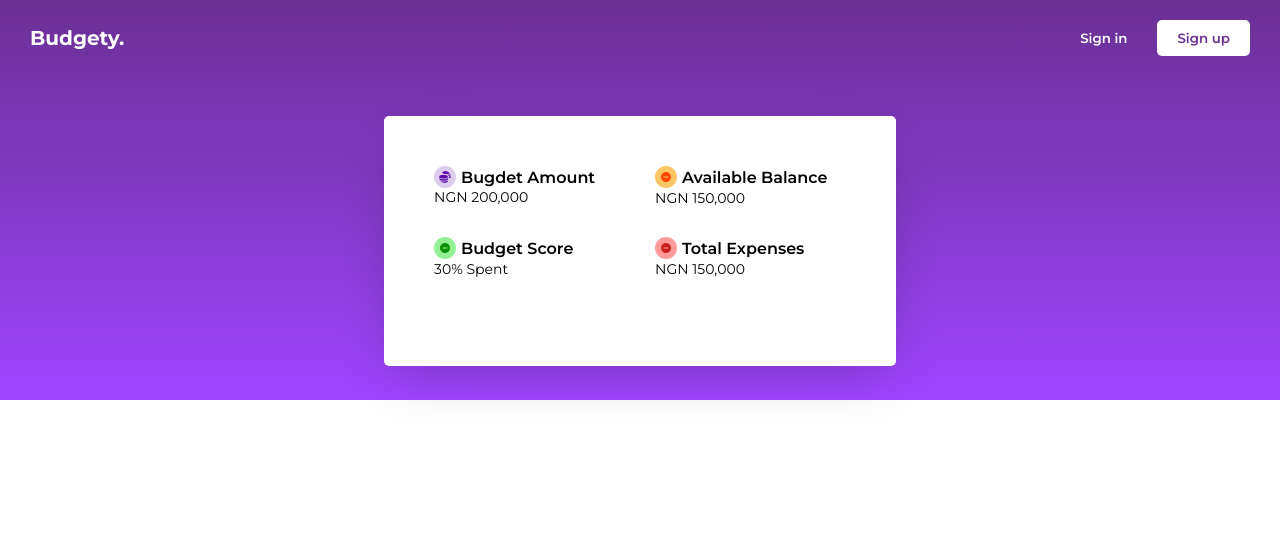
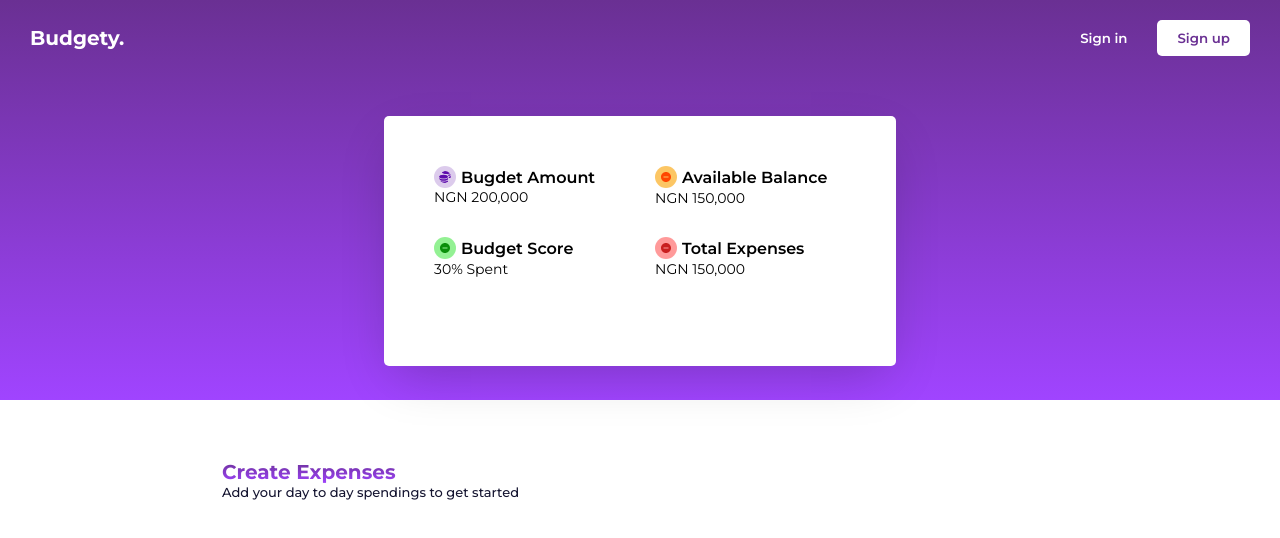
Before and after one commit to Victor-Mak-code/Budgety, a React (Create React App) app: page / in a window 1280 px wide. Shown: the top 538 px of the page. Built offline with nearby package versions, Linux system fonts and the light colour scheme.

Commit message:
added and styled the expenseUI

```diff
--- /dev/null
+++ b/src/Components/AddExpenseUI/AddExpenseUI.css
@@ -0,0 +1,16 @@
+.add__expense-box {
+  width: 70%;
+  margin: 30px auto;
+  padding: 30px;
+}
+.add__expense-box h2 {
+  font-size: 20px;
+  background: var(--gradient);
+  -webkit-text-fill-color: transparent;
+  -webkit-background-clip: text;
+}
+.add__expense-box p {
+  font-size: 13px;
+  font-weight: 500;
+  color: rgb(20, 20, 48);
+}
--- /dev/null
+++ b/src/Components/AddExpenseUI/AddExpenseUI.js
@@ -0,0 +1,13 @@
+import React from "react";
+import "./AddExpenseUI.css";
+
+const AddExpenseUI = () => {
+  return (
+    <div className="add__expense-box">
+      <h2>Create Expenses</h2>
+      <p>Add your day to day spendings to get started</p>
+    </div>
+  );
+};
+
+export default AddExpenseUI;
--- a/src/Pages/Home/Home.js
+++ b/src/Pages/Home/Home.js
@@ -1,9 +1,11 @@
 import Hero from "../../Components/Hero/Hero";
+import AddExpenseUI from "../../Components/AddExpenseUI/AddExpenseUI";
 
 const Home = () => {
   return (
     <div className="home">
       <Hero />
+      <AddExpenseUI />
     </div>
   );
 };
```
